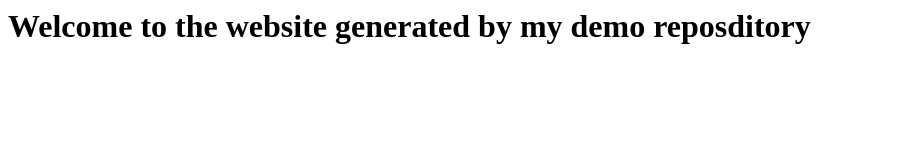
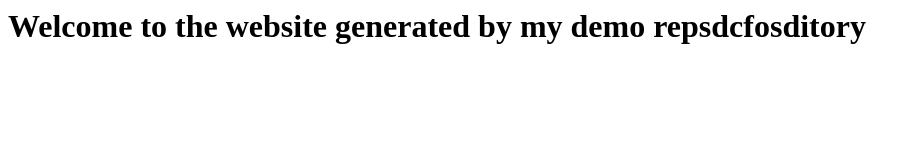
Before and after one commit to qwikhireatom/demo-repository, a website: page index.html in a window 1280 px wide. Shown: the whole page, without its empty margins (0-918 px from the left). Drawn offline with Linux system fonts and the light colour scheme.

Commit message:
Update index.html

```diff
--- a/index.html
+++ b/index.html
@@ -1 +1 @@
-<h1>Welcome to the website generated by my demo reposditory</h1>
+<h1>Welcome to the website generated by my demo repsdcfosditory</h1>
```
